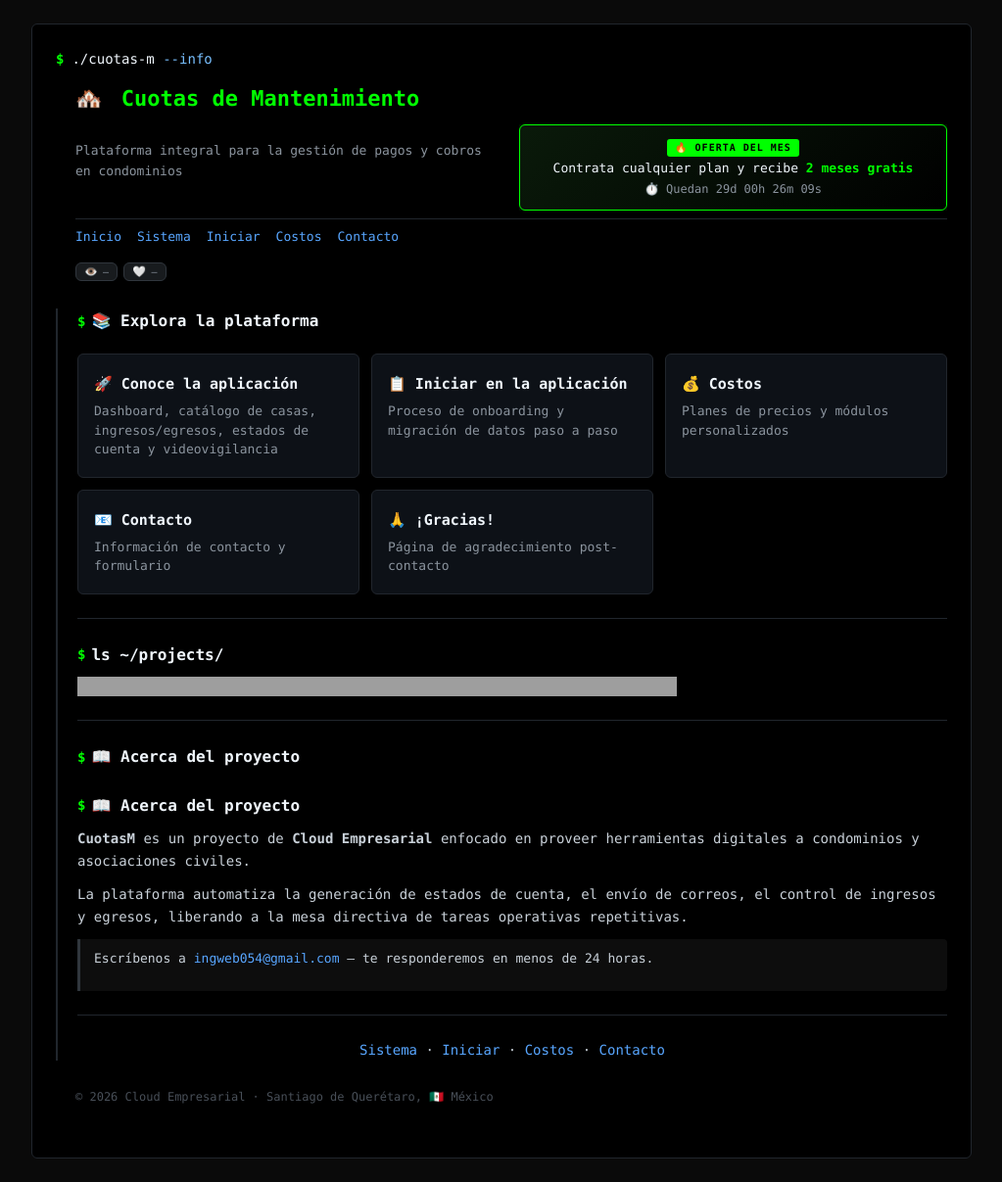
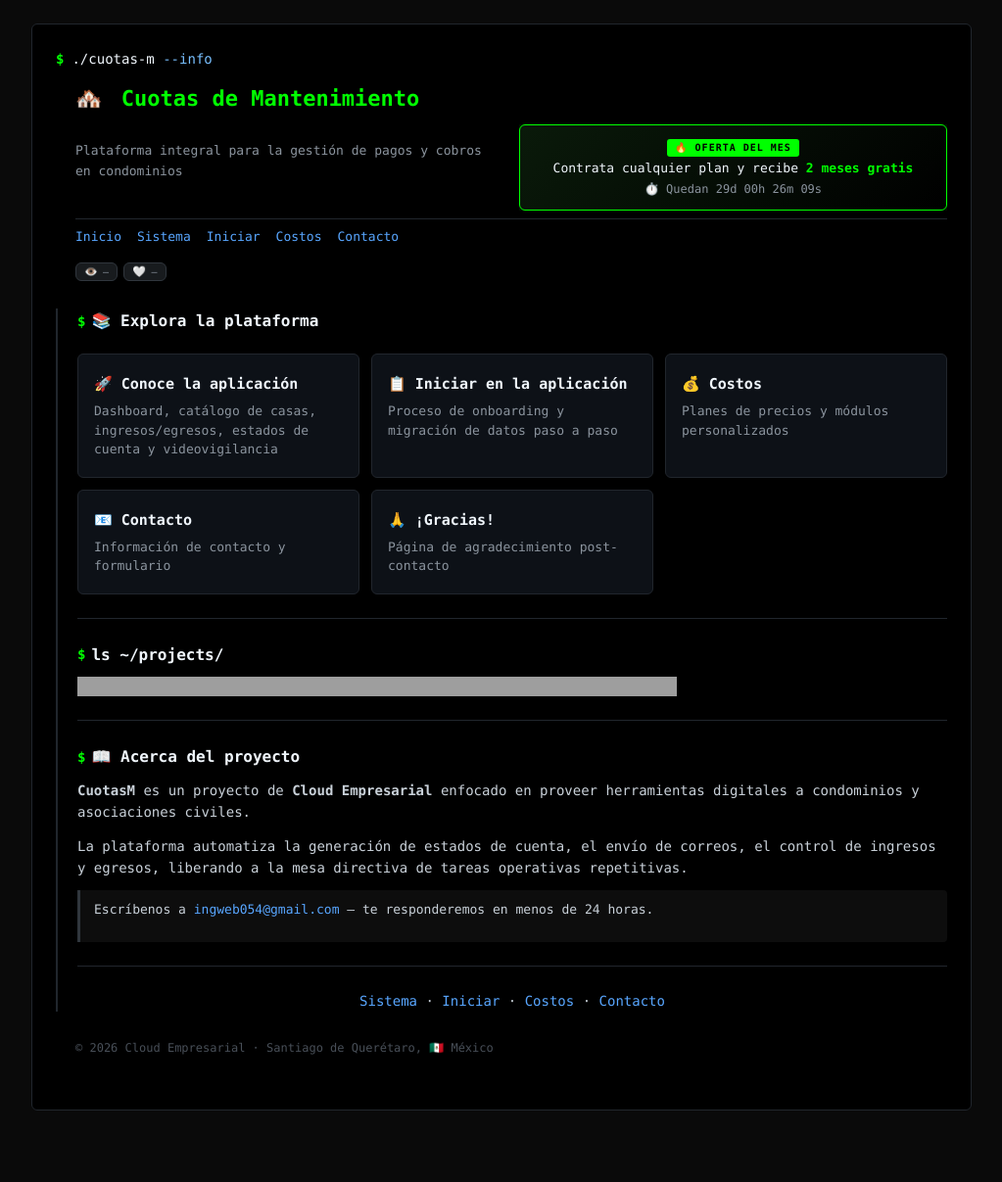
Before and after one commit to vvaldelamar/CuotasM, a Jekyll site: the page built from index.md, in a window 1280 px wide, cut to the strip 0-1207 px from the top of the page. Shown: the whole strip at 98% size, without its empty margins (128-1151 px from the left). Built offline with Jekyll 4.4.1, drawn with Linux system fonts in a browser that asks for light colours; our own code applies the rules of GitHub Pages for plain Markdown files; comment, search, counter and statistics services are not loaded; after the commit the page ends 1158 px from its top, so only the background shows below that; grey boxes are pictures that could not be loaded.

```diff
--- a/index.md
+++ b/index.md
@@ -53,8 +53,6 @@
 
 ## 📖 Acerca del proyecto
 
-## 📖 Acerca del proyecto
-
 **CuotasM** es un proyecto de **Cloud Empresarial** enfocado en proveer herramientas digitales a condominios y asociaciones civiles.
 
 La plataforma automatiza la generación de estados de cuenta, el envío de correos, el control de ingresos y egresos, liberando a la mesa directiva de tareas operativas repetitivas.
```
